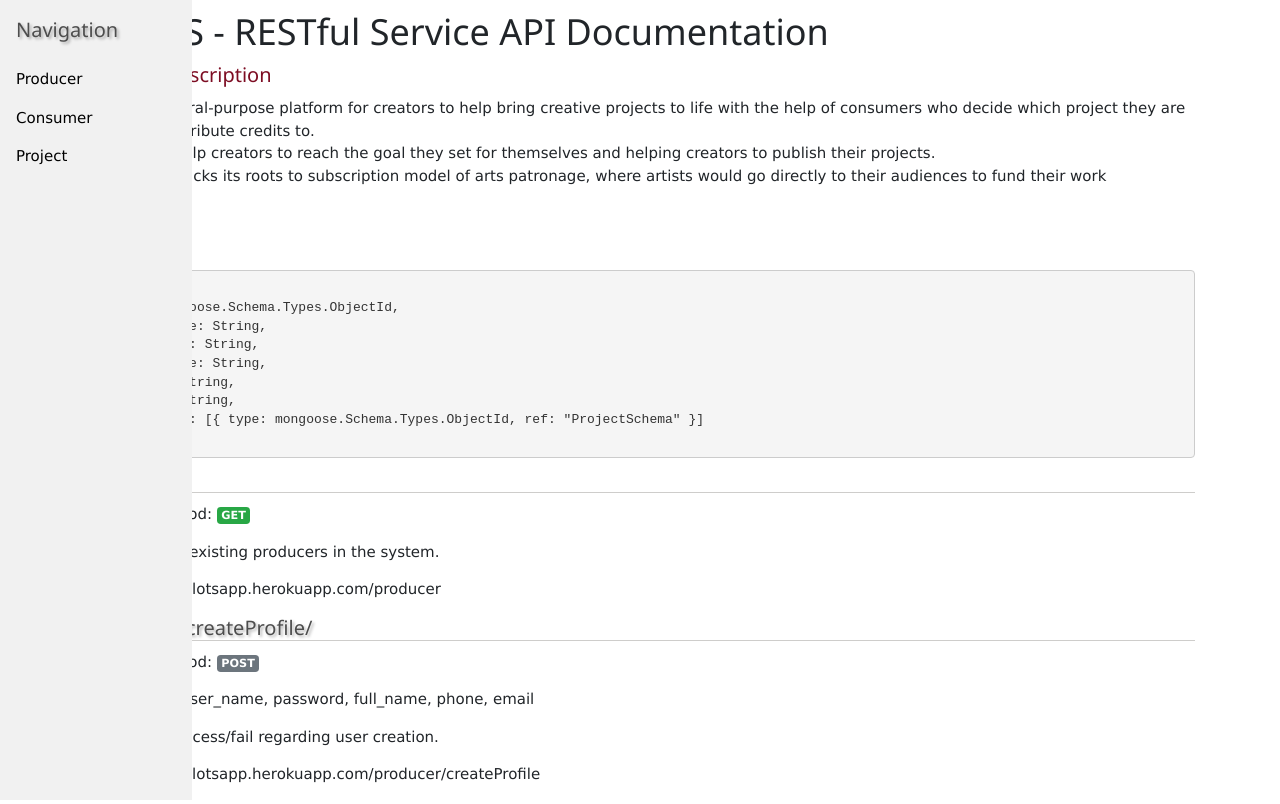
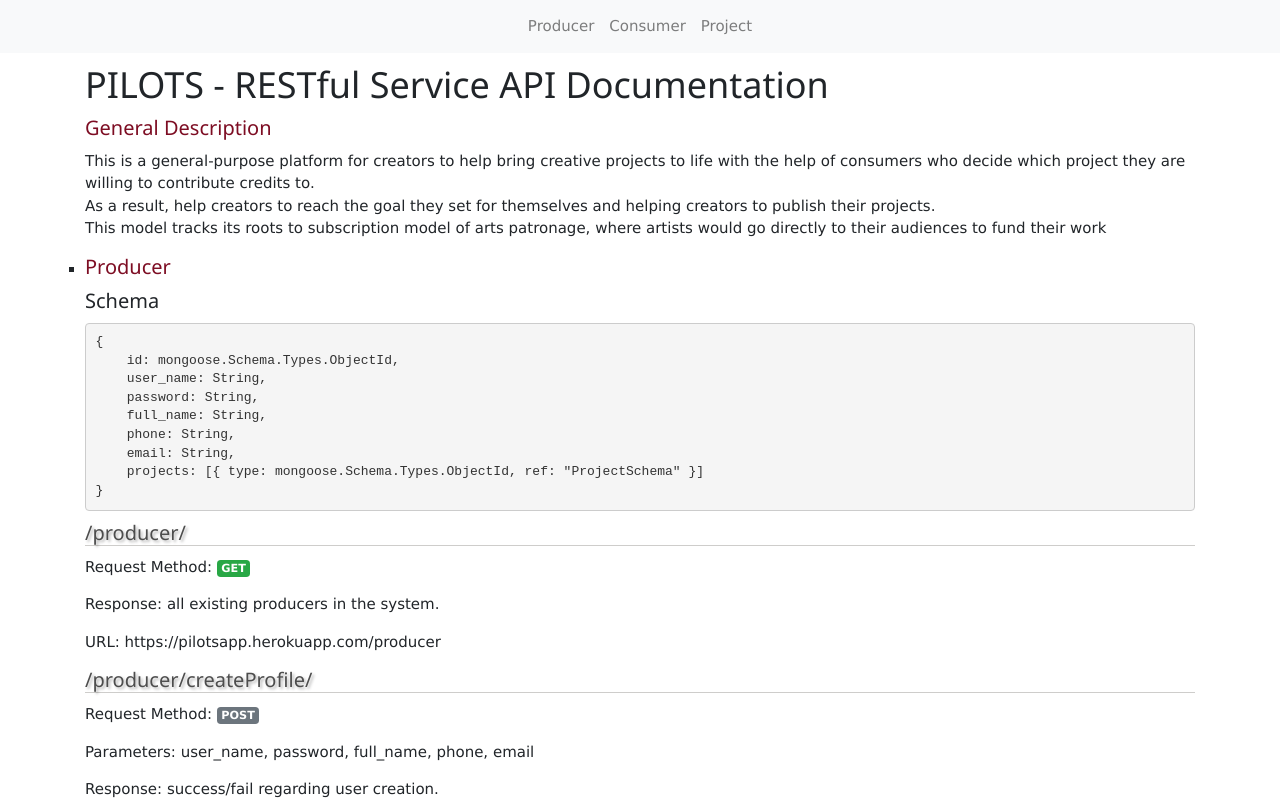
Before and after one commit to m0nkeykong/Pilots-Nodejs-React, a website: page service/public/index.html in a window 1280 px wide. Shown: the top 804 px of the page. Drawn offline with nearby package versions, Linux system fonts and the light colour scheme; files that its build step writes are made by us from their sources.

Commit message:
Add files via upload

```diff
--- a/service/controllers/consumer.ctrl.js
+++ b/service/controllers/consumer.ctrl.js
@@ -239,7 +239,7 @@ router.put('/subscribe/:id', (req, res) => {
 });
 
 //  UnSubscribe to project - DONE
-router.delete('/unsubscribe/:id', (req, res) => {
+router.put('/unsubscribe/:id', (req, res) => {
   Consumer.findByIdAndUpdate({ _id: req.params.id }, { $pull: { "subscriptions": req.body.projId } }, { new: true }, (err, userdoc) => {
     if (err) {
       console.log(err);
--- a/service/public/includes/style.css
+++ b/service/public/includes/style.css
@@ -29,6 +29,7 @@ h3 {
     width: 100%;
 }
 
+
 main>article {
     padding-bottom: 10px;
 }
--- a/service/public/index.html
+++ b/service/public/index.html
@@ -11,22 +11,21 @@
 </head>
 
 <body>
-	<header>
-		<div class="w3-sidebar w3-light-grey w3-bar-block" style="width:15%">
-			<h3 class="w3-bar-item">Navigation</h3>
-			<ul style="list-style: none">
-				<ul>
-					<li>
-						<a href="#producer" class="w3-bar-item w3-button">Producer</a>
-					</li>
-					<li>
-						<a href="#consumer" class="w3-bar-item w3-button">Consumer</a>
-					</li>
-					<li>
-						<a href="#project" class="w3-bar-item w3-button">Project</a>
-					</li>
-				</ul>
-		</div>
+	<header class="sticky-top">
+		<nav class="navbar navbar-expand-lg navbar-light bg-light">
+			<button class="navbar-toggler" type="button" data-toggle="collapse" data-target="#navbarNavAltMarkup" aria-controls="navbarNavAltMarkup"
+			 aria-expanded="false" aria-label="Toggle navigation">
+				<span class="navbar-toggler-icon"></span>
+			</button>
+			<div class="collapse navbar-collapse" id="navbarNavAltMarkup">
+				<div class="navbar-nav">
+
+					<a class="nav-item nav-link" href="#producer">Producer</a>
+					<a class="nav-item nav-link" href="#consumer">Consumer</a>
+					<a class="nav-item nav-link" href="#project">Project</a>
+				</div>
+			</div>
+		</nav>
 	</header>
 	<main>
 		<div class="container">
```
